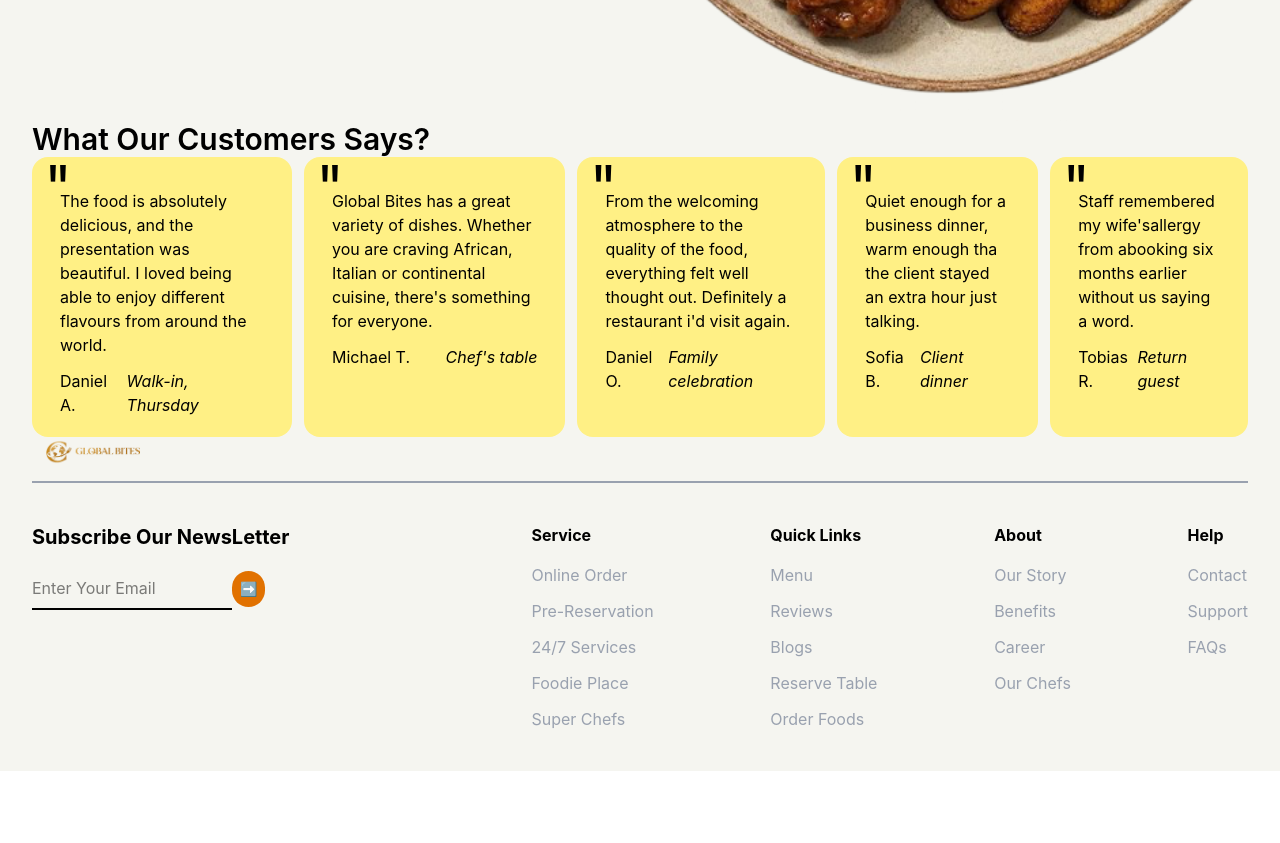
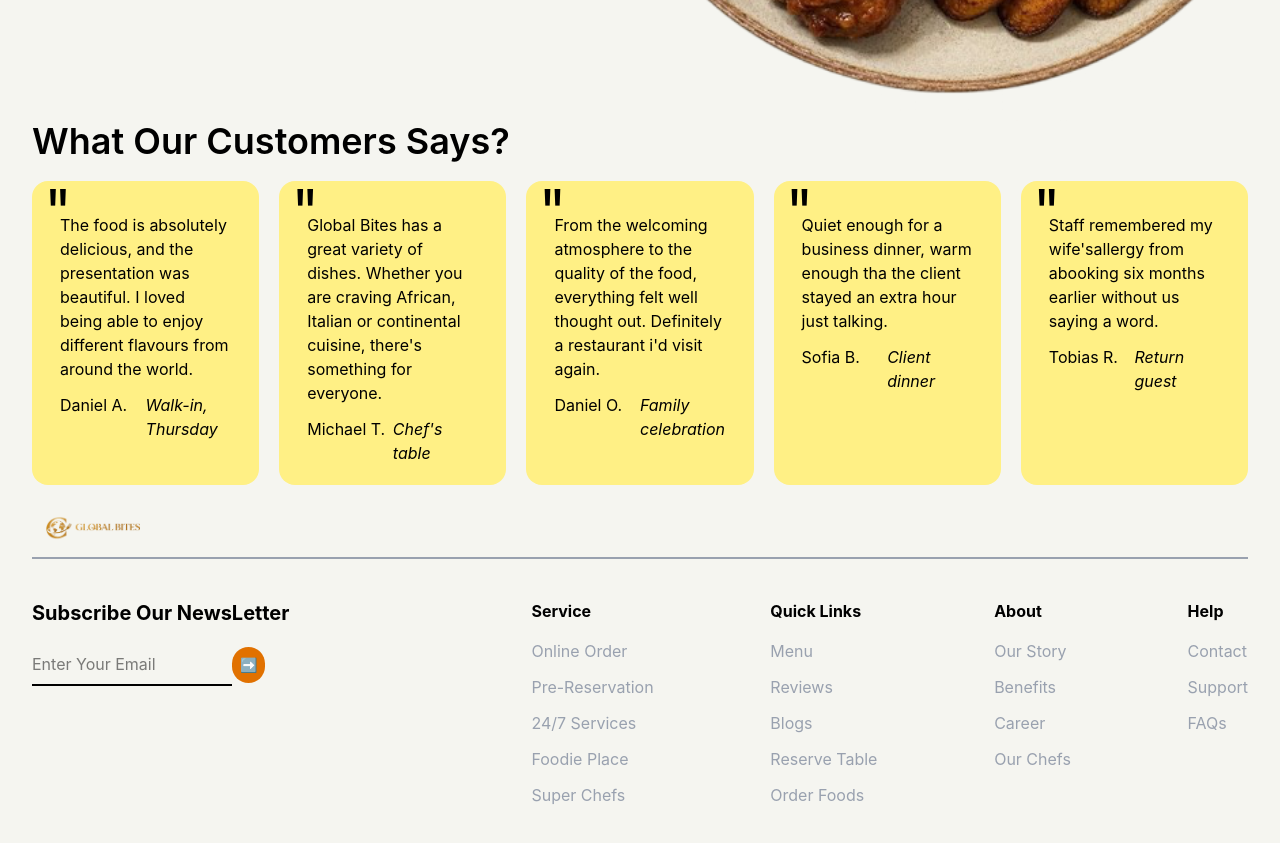
Before and after one commit to ajalasimon192-lgtm/global-bites, a React (Vite) app: page / in a window 1280 px wide. Shown: the part 3280-4123 px from the top of the page. Before the commit the page ends 4051 px from the top, so only its background shows below. Built offline with nearby package versions, Linux system fonts and the light colour scheme.

Commit message:
finished desktop version

```diff
--- a/src/components/Footer.jsx
+++ b/src/components/Footer.jsx
@@ -14,7 +14,7 @@ export const Footer = () => {
                 <form action="POST">
                     <input type="email" placeholder='Enter Your Email' className='border-b-2 w-50 pb-2 outline-0' required/>
                     {/* put an arrow button to send */}
-                    <button className='p-2 bg-amber-600 rounded-3xl text-sm'>
+                    <button className='p-2 bg-amber-600 rounded-3xl text-sm cursor-pointer'>
                         ➡
                     </button>
                 </form>
--- a/src/components/Header.jsx
+++ b/src/components/Header.jsx
@@ -57,9 +57,9 @@ export const Header = () => {
                     {
                     images.map((image) => {
                         // to add an icon to the button representing the food top be shown
-                        return <div>
+                        return <div key={image.id}>
                             <button className={selected.name === image.name ? 'food' : 'not-food'}
-                            key={image.id}
+
                             onClick={() => {
                                 setSelected(image)
                             }}>
--- a/src/components/Reserve.jsx
+++ b/src/components/Reserve.jsx
@@ -9,7 +9,7 @@ export const Reserve = () => {
                 do you have any dinner plan today? reserve your table
             </h2>
             <p className='mb-5'>Make online reservation, read restaurant reviews from diners, and earn points towards free meals.</p>
-            <button className='font-semibold bg-amber-300 px-5 py-3 rounded-3xl hover:bg-amber-500'>Make Reservation</button>
+            <button className='font-semibold bg-amber-300 px-5 py-3 rounded-3xl hover:bg-amber-500 cursor-pointer'>Make Reservation</button>
         </div>
         <div className='w-full'>
             {/* image of a plate of food  */}
--- a/src/components/Reviews.jsx
+++ b/src/components/Reviews.jsx
@@ -2,56 +2,56 @@ import React from 'react'
 
 export const Reviews = () => {
   return (
-    <div className='px-8'>
-        <h3 className='capitalize text-3xl font-semibold'>what our customers says?</h3>
+    <div className='px-8 mb-7'>
+        <h3 className='capitalize text-4xl font-semibold mb-5'>what our customers says?</h3>
 
-        <div className='flex justify-around gap-3'>
+        <div className='grid grid-cols-5 gap-5'>
             <div className='bg-yellow-200 rounded-2xl relative pt-8 px-7 pb-5'>
                 <span className='text-6xl absolute top-0 left-3'>"</span>
                 <p>
                   The food is absolutely delicious, and the presentation was beautiful. I loved being able to enjoy different flavours from around the world.
                 </p>
-                <div className='flex justify-between mt-3'>
+                <div className='grid grid-cols-2  mt-3'>
                   <p>Daniel A.</p>
                   <i>Walk-in, Thursday</i>
                 </div>
             </div>
-            <div className='bg-yellow-200 rounded-2xl relative pt-8 px-7 pb-5'>
+            <div className='review'>
                 <span className='text-6xl absolute top-0 left-3'>"</span>
                 <p>
                   Global Bites has a great variety of dishes. Whether you are craving African, Italian or continental cuisine, there's something for everyone.
                 </p>
-                <div className='flex justify-between mt-3'>
+                <div className='grid grid-cols-2 mt-3'>
                   <p>Michael T.</p>
                   <i>Chef's table</i>
                 </div>
             </div>
-            <div className='bg-yellow-200 rounded-2xl relative pt-8 px-7 pb-5'>
+            <div className='review'>
                 <span className='text-6xl absolute top-0 left-3'>"</span>
                 <p>
                   From the welcoming atmosphere to the quality of the food, everything felt well thought out. Definitely a restaurant i'd visit again.
                 </p>
-                <div className='flex justify-between mt-3'>
+                <div className='grid grid-cols-2 mt-3'>
                   <p>Daniel O.</p>
                   <i>Family celebration</i>
                 </div>
             </div>
-            <div className='bg-yellow-200 rounded-2xl relative pt-8 px-7 pb-5'>
+            <div className='review'>
                 <span className='text-6xl absolute top-0 left-3'>"</span>
                 <p>
                   Quiet enough for a business dinner, warm enough tha the client stayed an extra hour just talking.
                 </p>
-                <div className='flex justify-between mt-3'>
+                <div className='grid grid-cols-2 mt-3'>
                   <p>Sofia B.</p>
                   <i>Client dinner</i>
                 </div>
             </div>
-            <div className='bg-yellow-200 rounded-2xl relative pt-8 px-7 pb-5'>
+            <div className='review'>
                 <span className='text-6xl absolute top-0 left-3'>"</span>
                 <p>
                   Staff remembered my wife'sallergy from abooking six months earlier without us saying a word.
                 </p>
-                <div className='flex justify-between mt-3'>
+                <div className='grid grid-cols-2 mt-3'>
                   <p>Tobias R.</p>
                   <i>Return guest</i>
                 </div>
--- a/src/index.css
+++ b/src/index.css
@@ -27,3 +27,7 @@
 .links a {
     @apply hover:text-black
 }
+
+.review {
+    @apply bg-yellow-200 rounded-2xl relative pt-8 px-7 pb-5
+}
```
